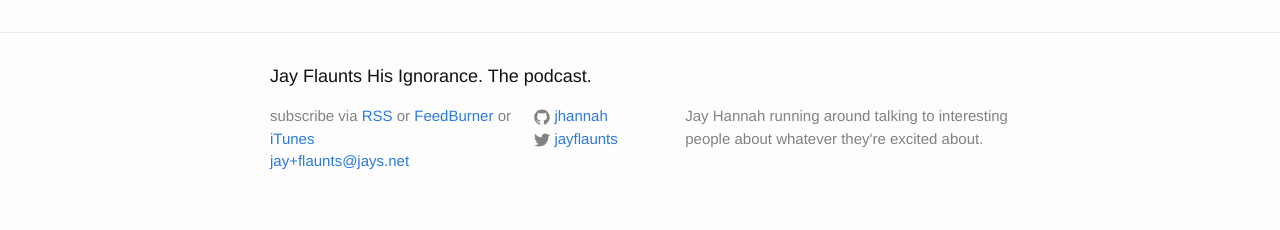
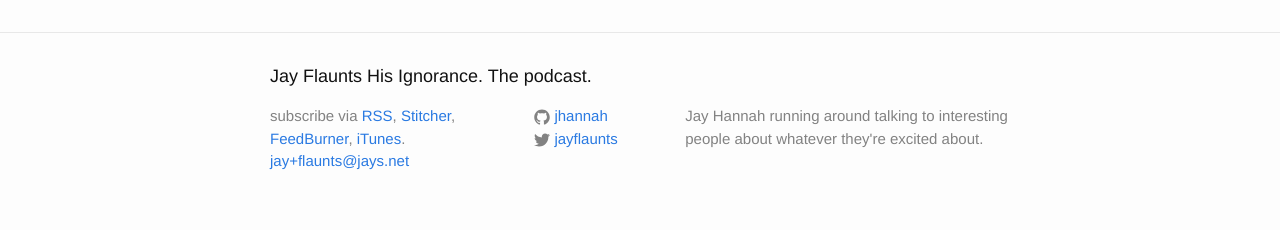
Before and after one commit to jhannah/jayflaunts, a Jekyll site: the page built from index.html, in a window 1280 px wide. Shown: the part 1749-1979 px from the top of the page. Built offline with Jekyll 4.4.1, drawn with Linux system fonts in a browser that asks for light colours.

Commit message:
Added link to Stitcher. More specific github link.

```diff
--- a/_includes/footer.html
+++ b/_includes/footer.html
@@ -9,9 +9,10 @@
         <ul class="contact-list">
           <li>
             subscribe via
-            <a target="_blank" href="{{ "/podcast.xml" | prepend: site.baseurl }}">RSS</a> or
-            <a target="_blank" href="http://feeds.feedburner.com/JayFlaunts">FeedBurner</a> or
-            <a target="_blank" href="https://itunes.apple.com/au/podcast/jay-flaunts-his-ignorance./id963522849">iTunes</a>
+            <a target="_blank" href="{{ "/podcast.xml" | prepend: site.baseurl }}">RSS</a>,
+            <a target="_blank" href="http://www.stitcher.com/podcast/jay-hannah/jay-flaunts-his-ignorance">Stitcher</a>,
+            <a target="_blank" href="http://feeds.feedburner.com/JayFlaunts">FeedBurner</a>,
+            <a target="_blank" href="https://itunes.apple.com/au/podcast/jay-flaunts-his-ignorance./id963522849">iTunes</a>.
           </li>
           <li><a href="mailto:{{ site.email }}">{{ site.email }}</a></li>
         </ul>
@@ -21,7 +22,7 @@
         <ul class="social-media-list">
           {% if site.github_username %}
           <li>
-            <a href="https://github.com/{{ site.github_username }}">
+            <a href="https://github.com/jhannah/jayflaunts">
               <span class="icon  icon--github">
                 <svg viewBox="0 0 16 16">
                   <path fill="#828282" d="M7.999,0.431c-4.285,0-7.76,3.474-7.76,7.761 c0,3.428,2.223,6.337,5.307,7.363c0.388,0.071,0.53-0.168,0.53-0.374c0-0.184-0.007-0.672-0.01-1.32 c-2.159,0.469-2.614-1.04-2.614-1.04c-0.353-0.896-0.862-1.135-0.862-1.135c-0.705-0.481,0.053-0.472,0.053-0.472 c0.779,0.055,1.189,0.8,1.189,0.8c0.692,1.186,1.816,0.843,2.258,0.645c0.071-0.502,0.271-0.843,0.493-1.037 C4.86,11.425,3.049,10.76,3.049,7.786c0-0.847,0.302-1.54,0.799-2.082C3.768,5.507,3.501,4.718,3.924,3.65 c0,0,0.652-0.209,2.134,0.796C6.677,4.273,7.34,4.187,8,4.184c0.659,0.003,1.323,0.089,1.943,0.261 c1.482-1.004,2.132-0.796,2.132-0.796c0.423,1.068,0.157,1.857,0.077,2.054c0.497,0.542,0.798,1.235,0.798,2.082 c0,2.981-1.814,3.637-3.543,3.829c0.279,0.24,0.527,0.713,0.527,1.437c0,1.037-0.01,1.874-0.01,2.129 c0,0.208,0.14,0.449,0.534,0.373c3.081-1.028,5.302-3.935,5.302-7.362C15.76,3.906,12.285,0.431,7.999,0.431z"/>
```
